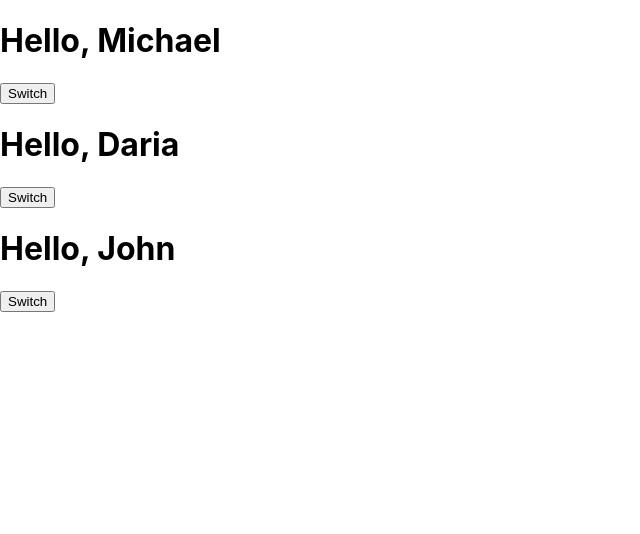
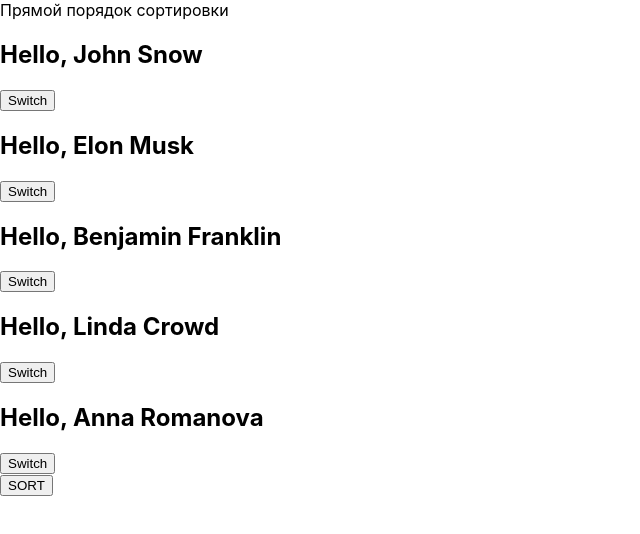
Before and after one commit to mikhael6363/React-practice, a React (Create React App) app: page / in a window 1280 px wide. Shown: the top 534 px of the page, without its empty margins (0-640 px from the left). Built offline with nearby package versions, Linux system fonts and the light colour scheme.

Commit message:
Add sort feature and split app to the components.
Components:
App
AlohaDashboard
AlohaSortedList
AlohaList
Aloha

```diff
--- a/src/App.js
+++ b/src/App.js
@@ -1,14 +1,36 @@
-import React from 'react';
-import Aloha from './components/Aloha';
+import './App.css';
+import AlohaDashboard from './components/AlohaDashboard';
 
-function App() {
+function App(props) {
   return (
     <>
-      <Aloha name='Michael' />
-      <Aloha name='Daria' />
-      <Aloha name='John' />
+      <AlohaDashboard />
     </>
   );
 }
 
 export default App;
+
+/*
+  Заметки:
+  1. Когда исп-ем например .map() => элементам нужно указать ключ чтобы React понимал соответствие элементов. Идентифицировал их.
+  Например: в нашем случае -> key={id}
+
+  2. Ключа в пропсах не будет, т.к. это чисто технический парам-р для React.
+
+  3. Указывать повтор. значения key={id} и id={id} - нормально!
+
+  4. Нужно разделять ответственности, поэтому App.js - это всего лишь входная точка для нашего приложения. => создадим другие компоненты и перенесем туда логику и т.п.
+
+  Например:
+  -логика сортировки
+  -map <- то же относится к сортировке
+  -массив users -> 'Aloha Dashboard'
+  ... и т.д.
+
+  5. Через Props можем передавать значения, и даже те, что в this.state -> нисходящий поток
+
+  6. Как через Children повлиять на родительский компонент?
+    + создать состояние для родителя
+    + передавать через props состояние до нужного child
+*/
--- a/src/components/Aloha/index.jsx
+++ b/src/components/Aloha/index.jsx
@@ -12,15 +12,17 @@ class Aloha extends Component {
     this.setState({ isGreeting: !isGreeting });
   };
   render() {
-    const { name, img } = this.props;
+    const { name } = this.props;
     const { isGreeting } = this.state;
     return (
       <>
-        <h1>{isGreeting ? 'Hello' : 'Goodbye'}, {name}</h1>
-        <img src={img} />
+        <h1>
+          {isGreeting ? 'Hello' : 'Goodbye'}, {name}
+        </h1>
         <button onClick={this.btnHandler}>Switch</button>
       </>
     );
   }
 }
+
 export default Aloha;
--- /dev/null
+++ b/src/components/AlohaDashboard/index.jsx
@@ -0,0 +1,48 @@
+import { Component } from 'react';
+import AlohaSortedList from '../AlohaSortedList';
+
+class AlohaDashboard extends Component {
+  constructor(props) {
+    super(props);
+    this.state = {
+      users: [
+        {
+          id: 1,
+          firstName: 'John',
+          lastName: 'Snow',
+        },
+        {
+          id: 2,
+          firstName: 'Elon',
+          lastName: 'Musk',
+        },
+        {
+          id: 3,
+          firstName: 'Benjamin',
+          lastName: 'Franklin',
+        },
+        {
+          id: 4,
+          firstName: 'Linda',
+          lastName: 'Crowd',
+        },
+        {
+          id: 5,
+          firstName: 'Anna',
+          lastName: 'Romanova',
+        },
+      ],
+    };
+  }
+  setUsers = (users) => this.setState({ users });
+  render() {
+    const { users } = this.state;
+    return (
+      <>
+        <AlohaSortedList users={users} setUsers={this.setUsers} />
+      </>
+    );
+  }
+}
+
+export default AlohaDashboard;
--- /dev/null
+++ b/src/components/AlohaList/index.jsx
@@ -0,0 +1,11 @@
+import Aloha from '../Aloha';
+
+function AlohaList(props) {
+  const mapAloha = ({ firstName, lastName, id }) => (
+    <Aloha key={id} id={id} name={`${firstName} ${lastName}`} />
+  );
+  const { users } = props;
+  return <section>{users.map(mapAloha)}</section>;
+}
+
+export default AlohaList;
--- /dev/null
+++ b/src/components/AlohaSortedList/index.jsx
@@ -0,0 +1,35 @@
+import { Component } from 'react';
+import AlohaList from '../AlohaList';
+
+class AlohaSortedList extends Component {
+  constructor(props) {
+    super(props);
+    this.state = {
+      isDirectSort: true,
+    };
+  }
+  sortUsers = () => {
+    const { isDirectSort } = this.state;
+    const { users, setUsers } = this.props;
+    const usersCopy = JSON.parse(JSON.stringify(users));
+    this.setState({
+      isDirectSort: !isDirectSort,
+    });
+    setUsers(
+      usersCopy.sort((a, b) => (isDirectSort ? b.id - a.id : a.id - b.id))
+    );
+  };
+  render() {
+    const { isDirectSort } = this.state;
+    const { users } = this.props;
+    return (
+      <>
+        <span>{isDirectSort ? 'Прямой' : 'Обратный'} порядок сортировки</span>
+        <AlohaList users={users} />
+        <button onClick={this.sortUsers}>SORT</button>
+      </>
+    );
+  }
+}
+
+export default AlohaSortedList;
```
